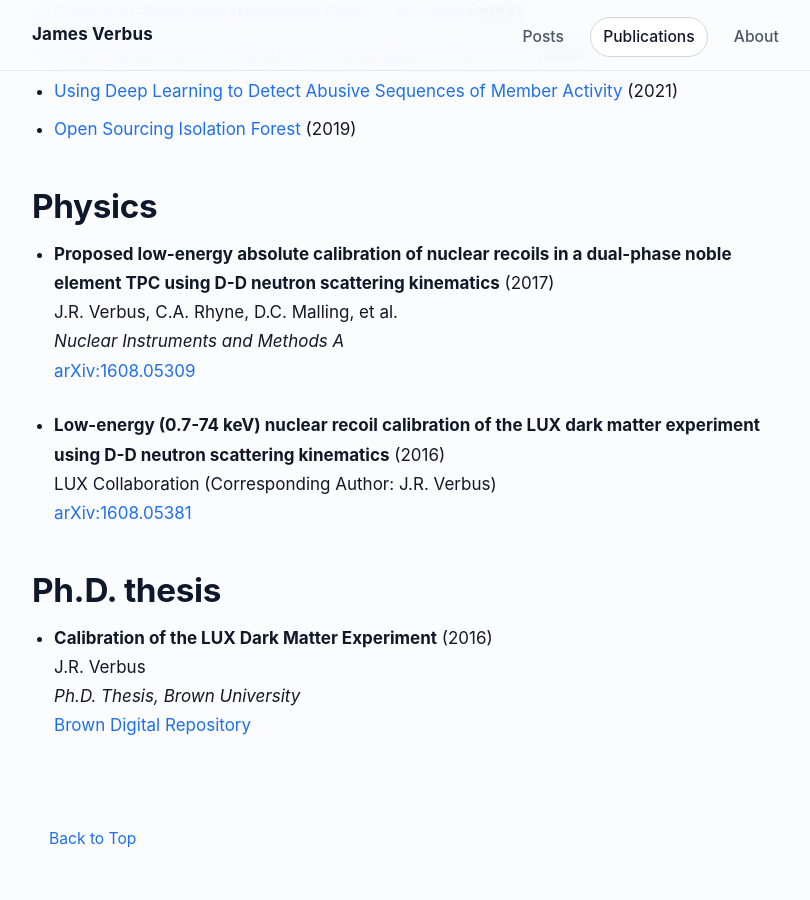
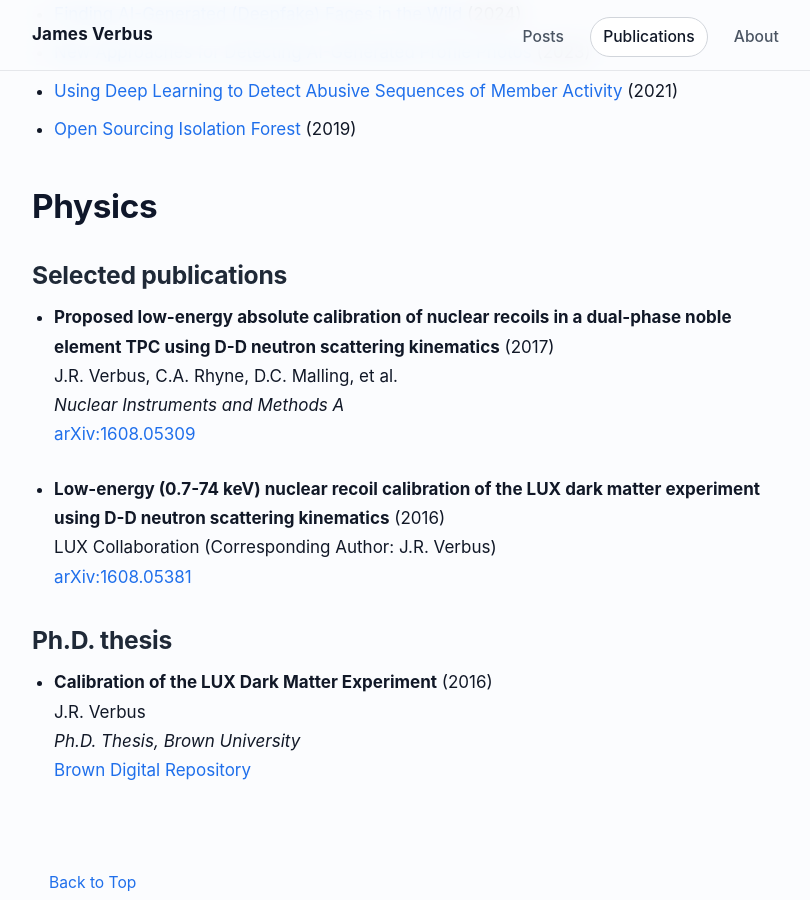
Before and after one commit to jverbus/jverbus.github.io, a Jekyll site: the page built from publications.md, in a window 1280 px wide and 900 px high, scrolled down 1478 px. Shown: the whole window, without its empty margins (228-1038 px from the left). Built offline with Jekyll 4.4.1, drawn with Linux system fonts in a browser that asks for light colours.

Commit message:
content: add physics subsections for selected publications and thesis

```diff
--- a/publications.md
+++ b/publications.md
@@ -53,6 +53,8 @@ For a complete publication list (>30 papers, >10k citations), see [Google Schola
 
 ## Physics
 
+### Selected publications
+
 - **Proposed low-energy absolute calibration of nuclear recoils in a dual-phase noble element TPC using D-D neutron scattering kinematics** (2017)
   J.R. Verbus, C.A. Rhyne, D.C. Malling, et al.
   *Nuclear Instruments and Methods A*
@@ -62,7 +64,7 @@ For a complete publication list (>30 papers, >10k citations), see [Google Schola
   LUX Collaboration (Corresponding Author: J.R. Verbus)
   [arXiv:1608.05381](https://arxiv.org/abs/1608.05381)
 
-## Ph.D. thesis
+### Ph.D. thesis
 
 - **Calibration of the LUX Dark Matter Experiment** (2016)
   J.R. Verbus
```
